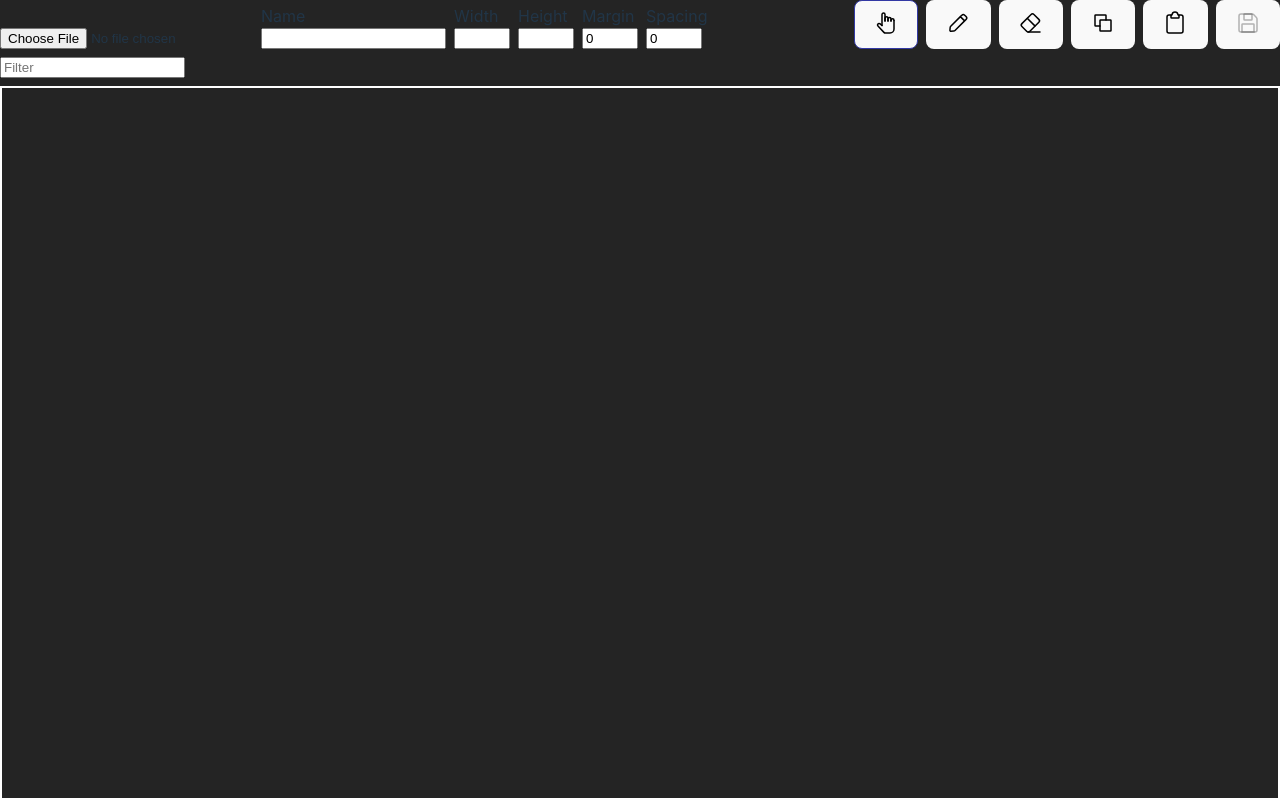
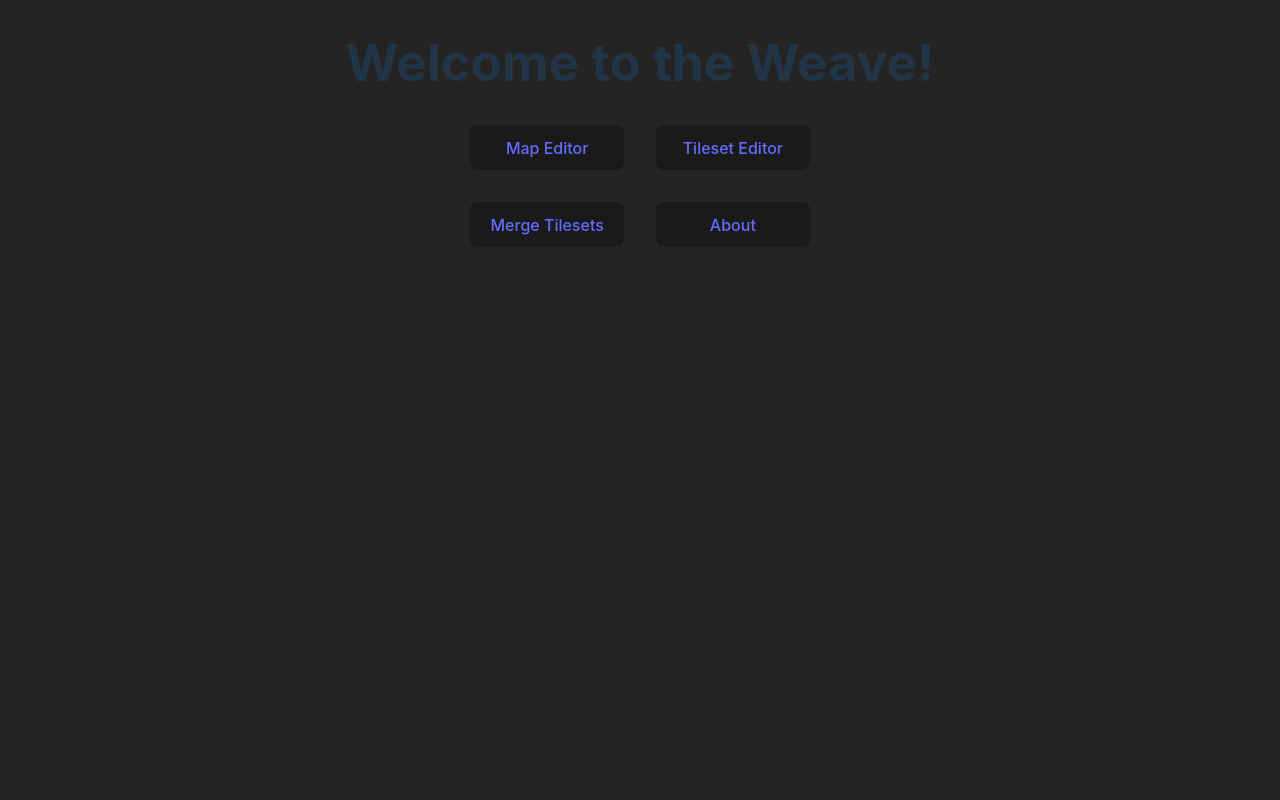
Before and after one commit to etherealmachine/tiletools, a SvelteKit app: page / in a window 1280 px wide. Built offline with nearby package versions, Linux system fonts and the light colour scheme.

Commit message:
Add routes

```diff
--- a/src/app.css
+++ b/src/app.css
@@ -52,7 +52,7 @@ h1 {
   display: flex;
 }
 
-button {
+button, .button {
   border-radius: 8px;
   border: 1px solid transparent;
   padding: 0.6em 1.2em;
@@ -62,18 +62,21 @@ button {
   background-color: #1a1a1a;
   cursor: pointer;
   transition: border-color 0.25s;
+  text-align: center;
 }
-button:hover {
+button:hover, .button:hover {
   border-color: #646cff;
 }
 button:focus,
-button:focus-visible {
+button:focus-visible,
+.button:focus,
+.button:focus-visible {
   outline: 4px auto -webkit-focus-ring-color;
 }
-button.selected {
+button.selected, .button.selected {
   text-decoration: underline;
 }
-button:not(:hover).active {
+button:not(:hover).active, .button:not(:hover).active {
   border-color: #3339a5;
 }
 button.palette {
--- a/src/routes/+page.svelte
+++ b/src/routes/+page.svelte
@@ -1,17 +1,14 @@
 <script lang="ts">
-  import TilesetEditor from "$lib/TilesetEditor.svelte";
-
-  let tileset: HTMLImageElement;
-  let tileWidth: number, tileHeight: number;
-  let selectedTileX: number, selectedTileY: number;
 </script>
 
-<div style="display: flex; gap: 16px; justify-content: space-between; width: 100%;">
-  <TilesetEditor
-    bind:tileset={tileset}
-    bind:tileWidth={tileWidth}
-    bind:tileHeight={tileHeight}
-    bind:selectedTileX={selectedTileX}
-    bind:selectedTileY={selectedTileY}
-  />
+<div style="display: flex; flex-direction: column; align-items: center; width: 100%;">
+  <div style="width: 1040px; max-width: 1040px; display: flex; flex-direction: column; align-items: center;">
+    <h1>Welcome to the Weave!</h1>
+    <div style="display: grid; grid-template-columns: 1fr 1fr; gap: 32px; margin: auto;">
+      <a href="/map-editor" style="flex-grow: 1" class="button">Map Editor</a>
+      <a href="/tileset-editor" class="button">Tileset Editor</a>
+      <a href="/merge-tilesets" class="button">Merge Tilesets</a>
+      <a href="/about" class="button">About</a>
+    </div>
+  </div>
 </div>
--- /dev/null
+++ b/src/routes/about/+page.svelte
@@ -0,0 +1,3 @@
+<p>
+  TODO
+</p>
--- /dev/null
+++ b/src/routes/map-editor/+page.svelte
@@ -0,0 +1,5 @@
+<script lang="ts">
+</script>
+
+<div style="display: flex; gap: 16px; justify-content: space-between; width: 100%;">
+</div>
```
Also changed, not shown: src/routes/tileset-editor/+page.svelte (added, +17 -0 lines), src/routes/merge-tilesets/+page.svelte (renamed from src/routes/merge/+page.svelte).
